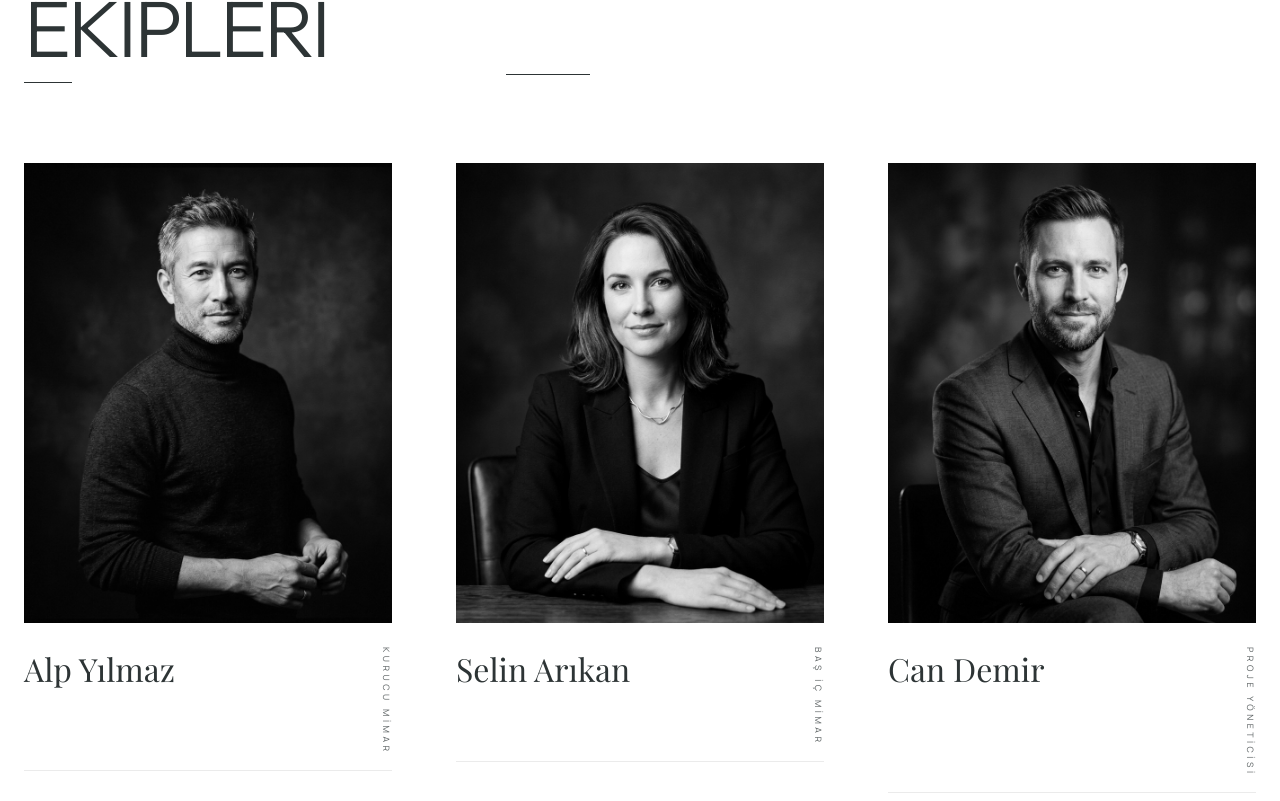
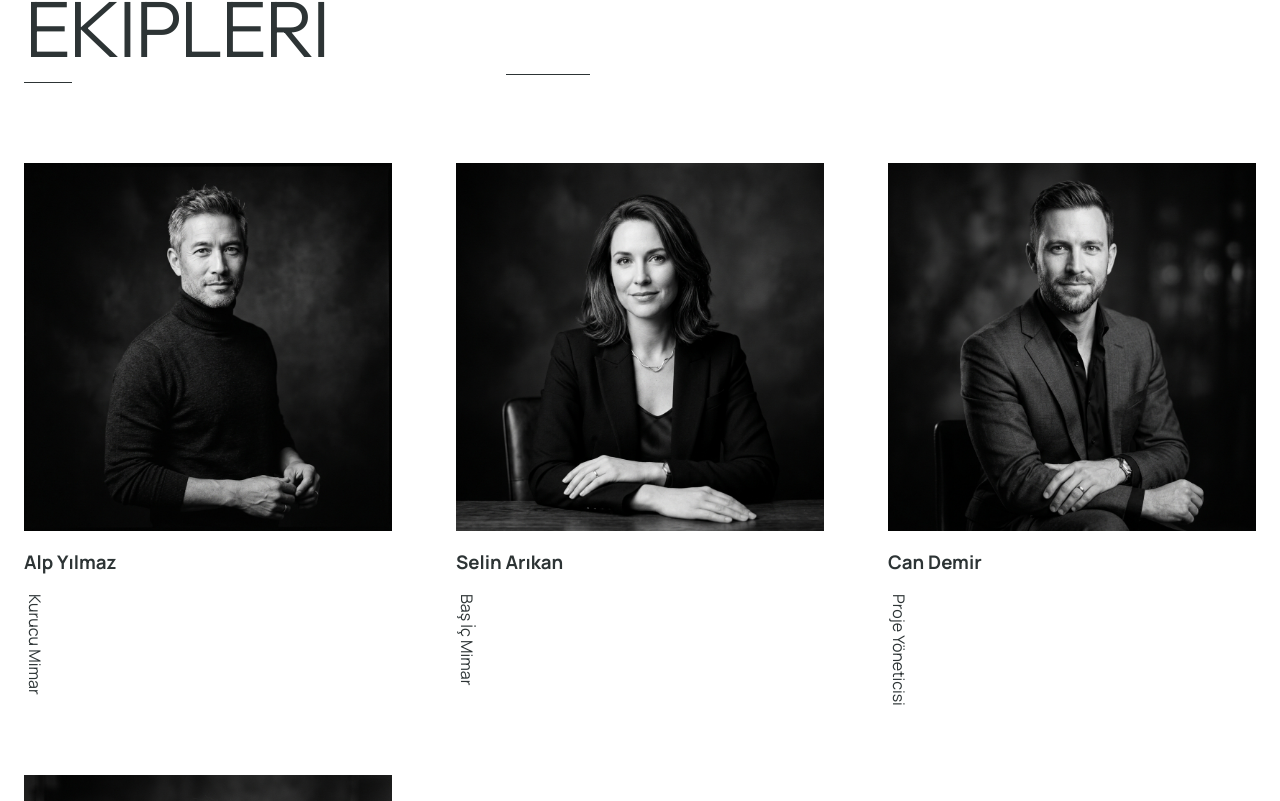
Before and after one commit to deqoin-website/Deqoin-new, a Next.js app: page / in a window 1280 px wide. Shown: the part 4536-5337 px from the top of the page. Built offline with nearby package versions, Linux system fonts and the light colour scheme; no server answers; the database is empty; a web font is replaced by a local one.

Commit message:
Apply gallery-style cards to team page

```diff
--- a/app/globals.css
+++ b/app/globals.css
@@ -1485,15 +1485,6 @@ video {
   padding-bottom: 8rem;
 }
 
-.team-desc p {
-  color: var(--text-soft);
-  font-size: 0.9rem;
-  letter-spacing: 0.1em;
-  text-transform: uppercase;
-  max-width: 20rem;
-  margin: 0;
-}
-
 .team-grid {
   display: grid;
   grid-template-columns: 1fr;
@@ -1501,64 +1492,105 @@ video {
   margin-top: 5rem;
 }
 
-.team-member {
-  display: flex;
-  flex-direction: column;
-  gap: 1.5rem;
-  cursor: pointer;
-}
-
-.team-image-wrapper {
+.team-grid-gallery {
+  gap: 2rem;
+}
+
+.team-card-gallery {
   position: relative;
-  aspect-ratio: 4 / 5;
+  display: block;
   overflow: hidden;
-}
-
-.team-image-wrapper img {
+  background: #0f0f0f;
+  border: 1px solid rgba(255, 255, 255, 0.06);
+  transition: transform 0.65s cubic-bezier(0.165, 0.84, 0.44, 1), border-color 0.65s ease;
+}
+
+.team-card-gallery:hover {
+  transform: translateY(-8px);
+  border-color: rgba(204, 168, 131, 0.28);
+}
+
+.team-card-img {
+  position: relative;
+  aspect-ratio: 16 / 10;
+  overflow: hidden;
+}
+
+.team-card-img img {
   width: 100%;
   height: 100%;
   object-fit: cover;
-  filter: grayscale(1);
-  transition: transform 1.5s cubic-bezier(0.165, 0.84, 0.44, 1), filter 1.5s ease;
-}
-
-.team-member:hover .team-image-wrapper img {
-  transform: scale(1.05);
-  filter: grayscale(0.2);
-}
-
-.team-overlay {
-  position: absolute;
-  inset: 0;
-  background: linear-gradient(to top, rgba(0,0,0,0.5), transparent);
-  opacity: 0;
-  transition: opacity 0.5s ease;
-}
-
-.team-member:hover .team-overlay {
-  opacity: 1;
-}
-
-.team-info {
-  display: flex;
+  filter: grayscale(1) contrast(1.05);
+  transition: transform 1.2s ease, filter 1.2s ease;
+}
+
+.team-card-gallery:hover .team-card-img img {
+  transform: scale(1.08);
+  filter: grayscale(0);
+}
+
+.team-card-badge {
+  position: absolute;
+  top: 1rem;
+  right: 1rem;
+  z-index: 2;
+  padding: 0.55rem 0.9rem;
+  background: rgba(10, 10, 10, 0.8);
+  color: #cca883;
+  border: 1px solid rgba(255, 255, 255, 0.06);
+  backdrop-filter: blur(12px);
+  -webkit-backdrop-filter: blur(12px);
+  font-size: 0.58rem;
+  letter-spacing: 0.22em;
+  text-transform: uppercase;
+}
+
+.team-card-info {
+  display: flex;
+  align-items: flex-end;
   justify-content: space-between;
-  align-items: flex-start;
-  border-bottom: 1px solid var(--line);
-  padding-bottom: 1rem;
-}
-
-.team-info h3 {
+  gap: 1rem;
+  padding: 1.25rem 1.3rem 1.4rem;
+}
+
+.team-card-copy {
+  display: grid;
+  gap: 0.45rem;
+}
+
+.team-card-copy h3 {
   margin: 0;
-  font-family: var(--font-serif-alt), serif;
-  font-size: 2rem;
-  font-weight: 300;
-}
-
-.team-info .vertical-text {
-  font-size: 0.55rem;
-  letter-spacing: 0.4em;
-  color: var(--text-soft);
-  text-transform: uppercase;
+  font-family: var(--font-headline), serif;
+  font-size: clamp(1.4rem, 2vw, 2.1rem);
+  line-height: 0.95;
+  color: #fff;
+}
+
+.team-card-copy p {
+  margin: 0;
+  font-size: 0.58rem;
+  letter-spacing: 0.32em;
+  text-transform: uppercase;
+  color: rgba(255, 255, 255, 0.68);
+}
+
+.team-card-footer {
+  display: inline-flex;
+  align-items: center;
+  gap: 0.8rem;
+  color: #fff;
+}
+
+.team-card-index {
+  font-family: var(--font-headline), serif;
+  font-size: 0.95rem;
+  letter-spacing: 0.18em;
+  color: #cca883;
+}
+
+.team-card-footer .material-symbols-outlined {
+  font-size: 1.2rem;
+  color: rgba(255, 255, 255, 0.75);
 }
 
 @keyframes progressFill {
```
Also changed, not shown: app/departman-ekipleri/page.tsx (+13 -10 lines).
